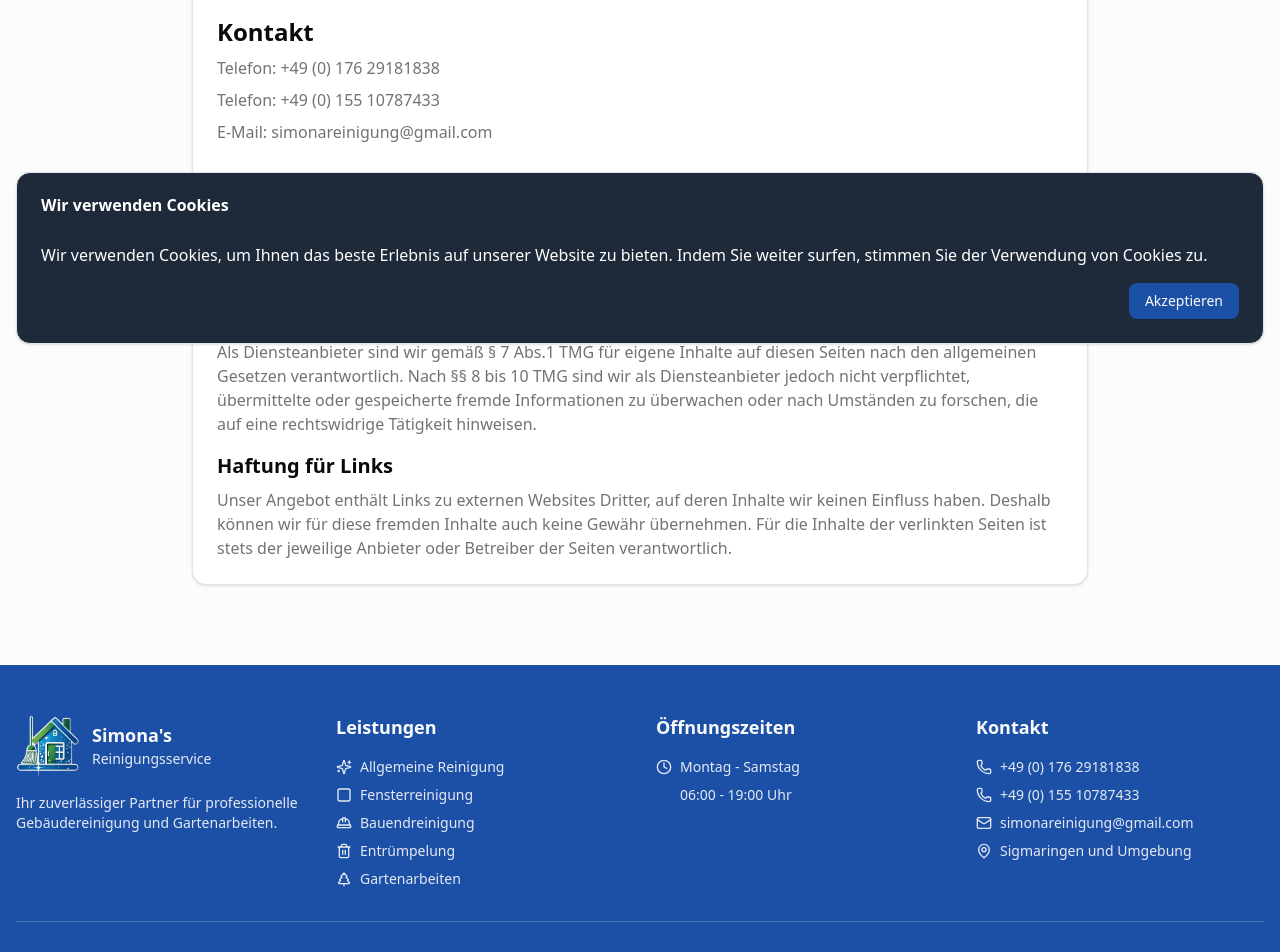
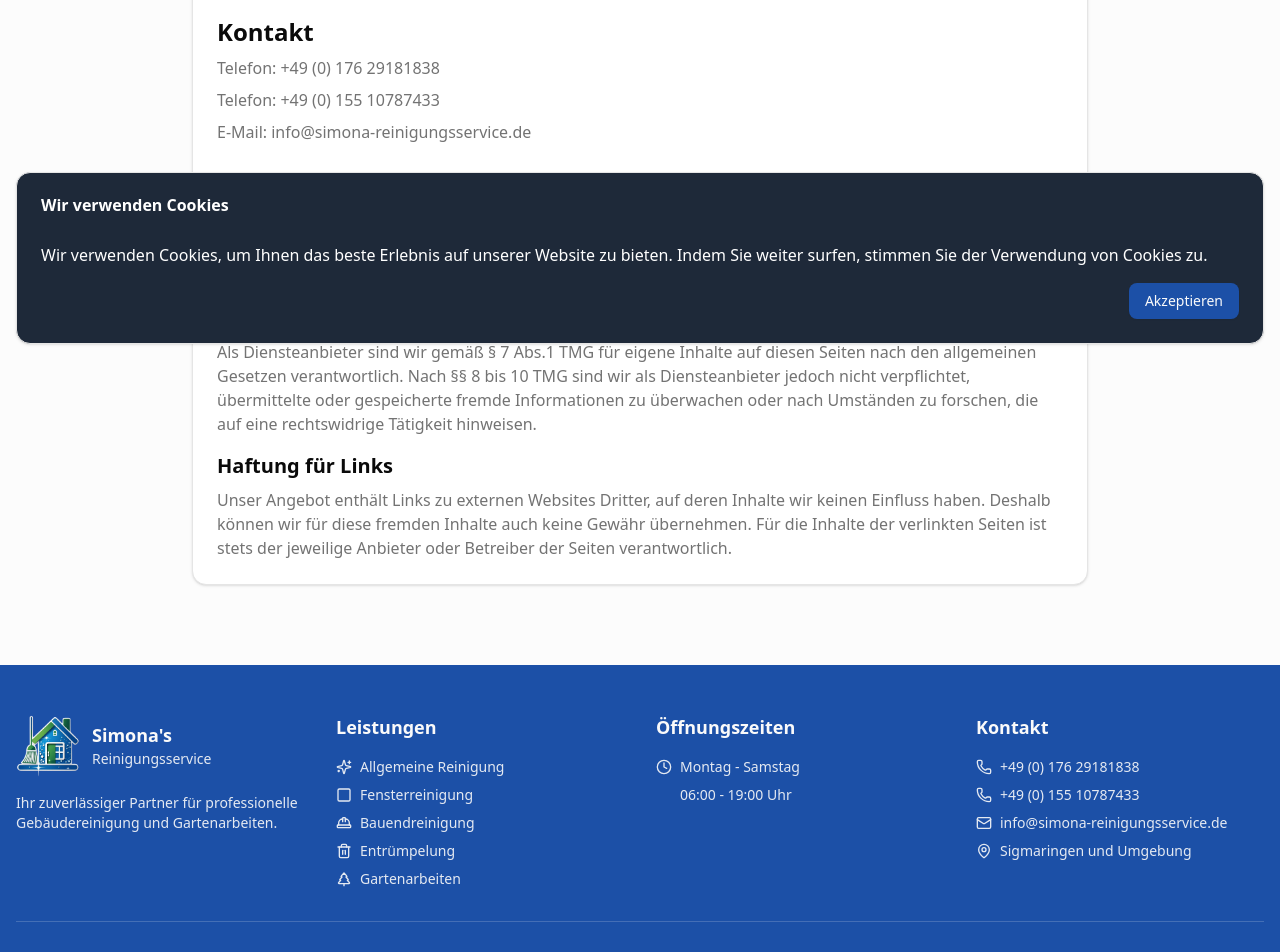
Before and after one commit to ashukuro/simonas-service, a React (Vite) app: page /impressum in a window 1280 px wide. Shown: the part 440-1392 px from the top of the page. Built offline with nearby package versions, Linux system fonts and the light colour scheme.

Commit message:
`Update contact information to info@simona-reinigungsservice.de`

```diff
--- a/src/App.jsx
+++ b/src/App.jsx
@@ -247,7 +247,7 @@ const Home = () => {
                 <h4 className="text-2xl font-bold text-foreground mb-6">Kontaktinformationen</h4>
                 <div className="space-y-6">
                   <div className="flex items-center gap-4"><Phone className="w-6 h-6 text-primary" /><div><p className="font-semibold">Telefon</p><p className="text-muted-foreground">+49 (0) 176 29181838</p><p className="text-muted-foreground">+49 (0) 155 10787433</p></div></div>
-                  <div className="flex items-center gap-4"><Mail className="w-6 h-6 text-primary" /><div><p className="font-semibold">E-Mail</p><p className="text-muted-foreground">simonareinigung@gmail.com</p></div></div>
+                  <div className="flex items-center gap-4"><Mail className="w-6 h-6 text-primary" /><div><p className="font-semibold">E-Mail</p><p className="text-muted-foreground">info@simona-reinigungsservice.de</p></div></div>
                   <div className="flex items-center gap-4"><Clock className="w-6 h-6 text-primary" /><div><p className="font-semibold">Öffnungszeiten</p><p className="text-muted-foreground">Montag - Samstag: 06:00 - 19:00 Uhr</p></div></div>
                   <div className="flex items-center gap-4"><MapPin className="w-6 h-6 text-primary" /><div><p className="font-semibold">Servicegebiet</p><p className="text-muted-foreground">Sigmaringen und Umgebung</p></div></div>
                 </div>
@@ -389,7 +389,7 @@ const Layout = ({ children }) => {
               <div className="space-y-2 text-sm opacity-90">
                 <p className="flex items-center gap-2"><Phone className="w-4 h-4" />+49 (0) 176 29181838</p>
                 <p className="flex items-center gap-2"><Phone className="w-4 h-4" />+49 (0) 155 10787433</p>
-                <p className="flex items-center gap-2"><Mail className="w-4 h-4" />simonareinigung@gmail.com</p>
+                <p className="flex items-center gap-2"><Mail className="w-4 h-4" />info@simona-reinigungsservice.de</p>
                 <p className="flex items-center gap-2"><MapPin className="w-4 h-4" />Sigmaringen und Umgebung</p>
               </div>
             </div>
--- a/src/components/Imprint.jsx
+++ b/src/components/Imprint.jsx
@@ -34,7 +34,7 @@ const Imprint = () => {
                 <h2 className="text-2xl font-semibold text-foreground">Kontakt</h2>
                 <p>Telefon: +49 (0) 176 29181838</p>
                 <p>Telefon: +49 (0) 155 10787433</p>
-                <p>E-Mail: simonareinigung@gmail.com</p>
+                <p>E-Mail: info@simona-reinigungsservice.de</p>
               </div>
 
               <div className="space-y-2">
```
